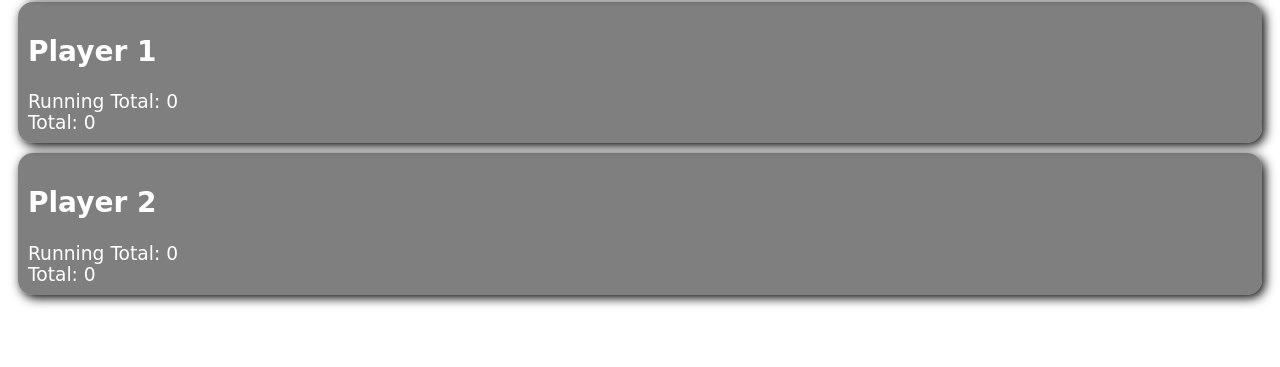
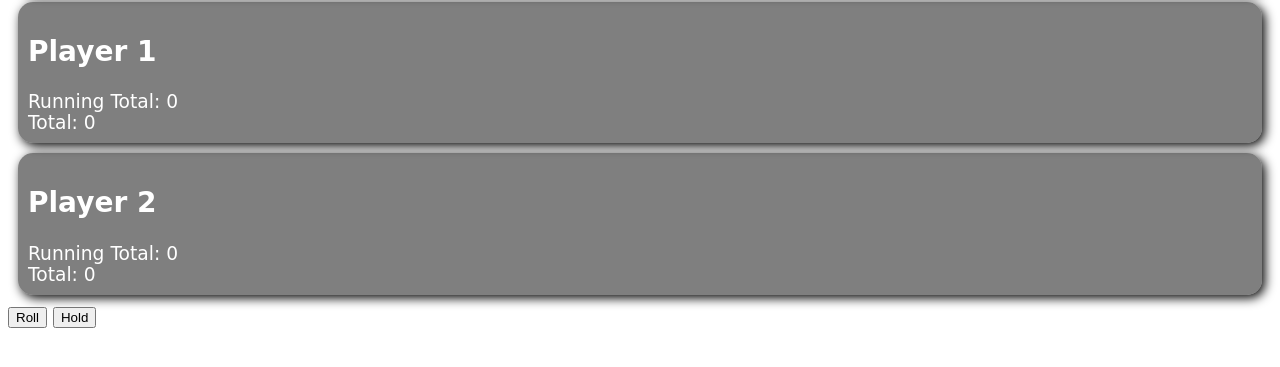
Before and after one commit to Alampulo/pig-dice, a plain HTML site: page index.html in a window 1280 px wide. Shown: the part 319-686 px from the top of the page. Drawn offline with nearby package versions, Linux system fonts and the light colour scheme.

Commit message:
button added

```diff
--- a/index.html
+++ b/index.html
@@ -61,6 +61,8 @@
       </div>
 
 
+      <button type="button" id="roll" class = "btn btn-success btn-lg" name="button">Roll</button>
+              <button type="button" id="hold" class = "btn btn-warning btn-lg" name="button">Hold</button>
 
 
     </div>
```
